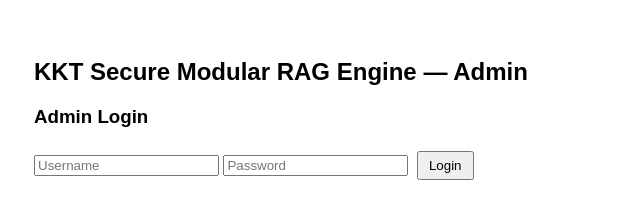
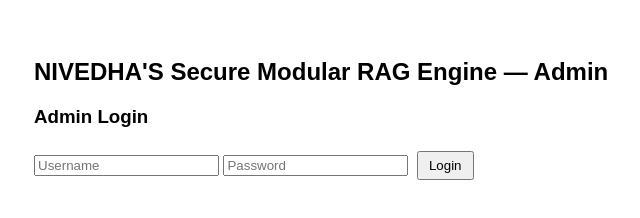
Before and after one commit to tnivedha-257/Nivedha-Secure-RAG-Engine, a plain HTML site: page FastAPI_Client/admin.html in a window 1280 px wide. Shown: the whole page, without its empty margins (4-644 px from the left). Drawn offline with Linux system fonts and the light colour scheme; files whose address does not match are found by name.

Commit message:
Rename KKT RAG Admin to NIVEDHA RAG Admin

```diff
--- a/FastAPI_Client/admin.html
+++ b/FastAPI_Client/admin.html
@@ -1,7 +1,7 @@
 <!DOCTYPE html>
 <html>
 <head>
-<title>KKT RAG Admin</title>
+<title>NIVEDHA RAG Admin</title>
 <style>
 body{font-family:Arial;padding:30px}
 table{border-collapse:collapse;width:70%}
@@ -12,7 +12,7 @@ button{padding:5px 10px;margin:4px}
 
 <body>
 
-<h2>KKT Secure Modular RAG Engine — Admin</h2>
+<h2>NIVEDHA'S Secure Modular RAG Engine — Admin</h2>
 
 <!-- LOGIN FOR ADMIN -->
 <div id="authSection">
```
